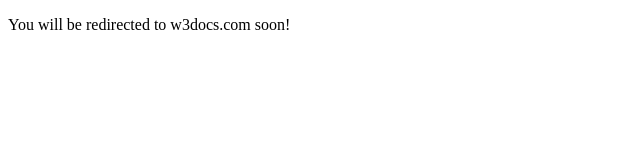
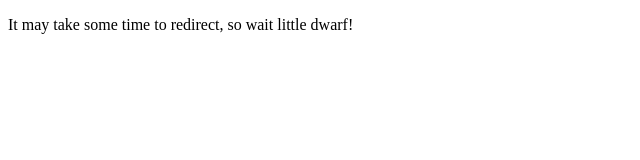
Before and after one commit to cded-kosoy/redirect, a plain HTML site: page test.html in a window 1280 px wide. Shown: the whole page, without its empty margins (0-640 px from the left). Drawn offline with Linux system fonts and the light colour scheme.

Commit message:
Update test.html

```diff
--- a/test.html
+++ b/test.html
@@ -4,6 +4,6 @@
     <meta http-equiv="refresh" content="7; url='https://www.youtube.com/channel/@CDed_kosoy_'" />
   </head>
   <body>
-    <p>You will be redirected to w3docs.com soon!</p>
+    <p>It may take some time to redirect, so wait little dwarf!</p>
   </body>
 </html>
```
